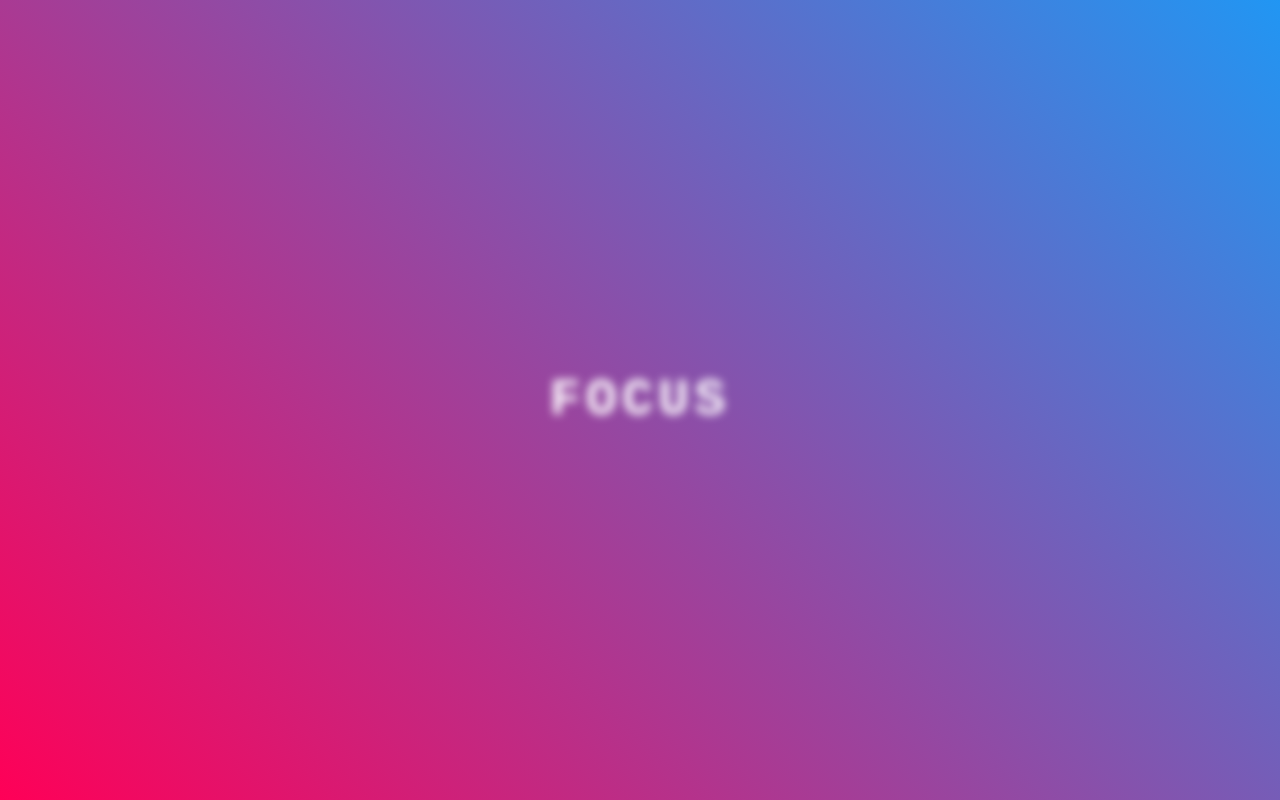
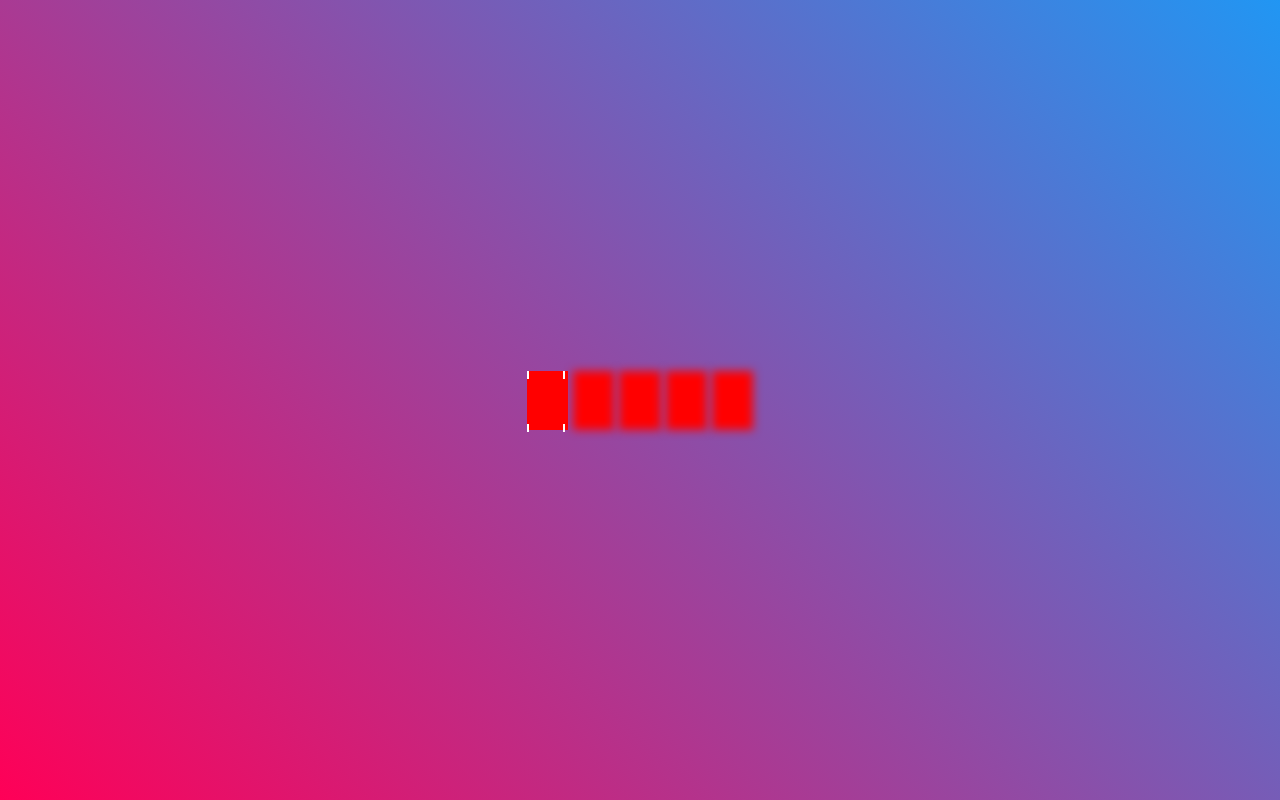
Before and after one commit to Viniciusdeab/desafios, a plain HTML site: page focus/index.html in a window 1280 px wide. In both pictures the pointer is over the element 565 px from the left and 400 px from the top of the page. Drawn offline with Linux system fonts and the light colour scheme.

Commit message:
Estilização do contorno da letra com o hover e before

```diff
--- a/focus/index.html
+++ b/focus/index.html
@@ -16,7 +16,6 @@
         <span><i></i>C</span>
         <span><i></i>U</span>
         <span><i></i>S</span>
-        <span><i></i></span>
     </h2>
 
 </body>
--- a/focus/style.css
+++ b/focus/style.css
@@ -25,4 +25,30 @@ h2{
 h2 span{
     position: relative;
     filter: blur(5px);
+    padding: 0 5px;
+    transition: 0.5s;
 }
+
+h2 span:hover{
+    filter: blur(0px);
+    transition: 0s;
+}
+
+h2 span i{
+    position: absolute;
+    inset: 0;
+    background: #f00;
+}
+
+h2 span:hover i::before{
+    content: '';
+    position: absolute;
+    top: 0;
+    left: 0;
+    width: 2px;
+    height: 8px;
+    background: #fff;
+    box-shadow: 0 53px #fff,
+    36px 53px #fff,
+    36px 0 #fff;
+}
```
